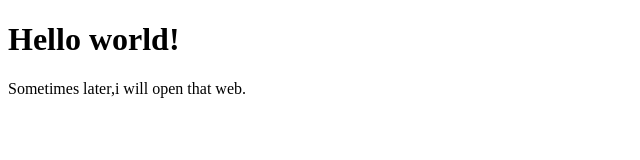
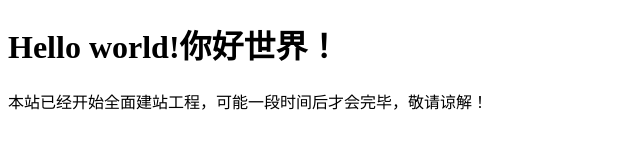
Before and after one commit to lmarmi/lmarmi.github.io, a plain HTML site: page index.html in a window 1280 px wide. Shown: the whole page, without its empty margins (0-640 px from the left). Drawn offline with Linux system fonts and the light colour scheme.

Commit message:
Update index.html

```diff
--- a/index.html
+++ b/index.html
@@ -5,7 +5,7 @@
         <title>Hello World!</title>
     </head>
     <body>
-        <h1>Hello world!</h1>
-        <p>Sometimes later,i will open that web.</p>
+        <h1>Hello world!你好世界！</h1>
+        <p>本站已经开始全面建站工程，可能一段时间后才会完毕，敬请谅解！</p>
     </body>
 </html>
```
